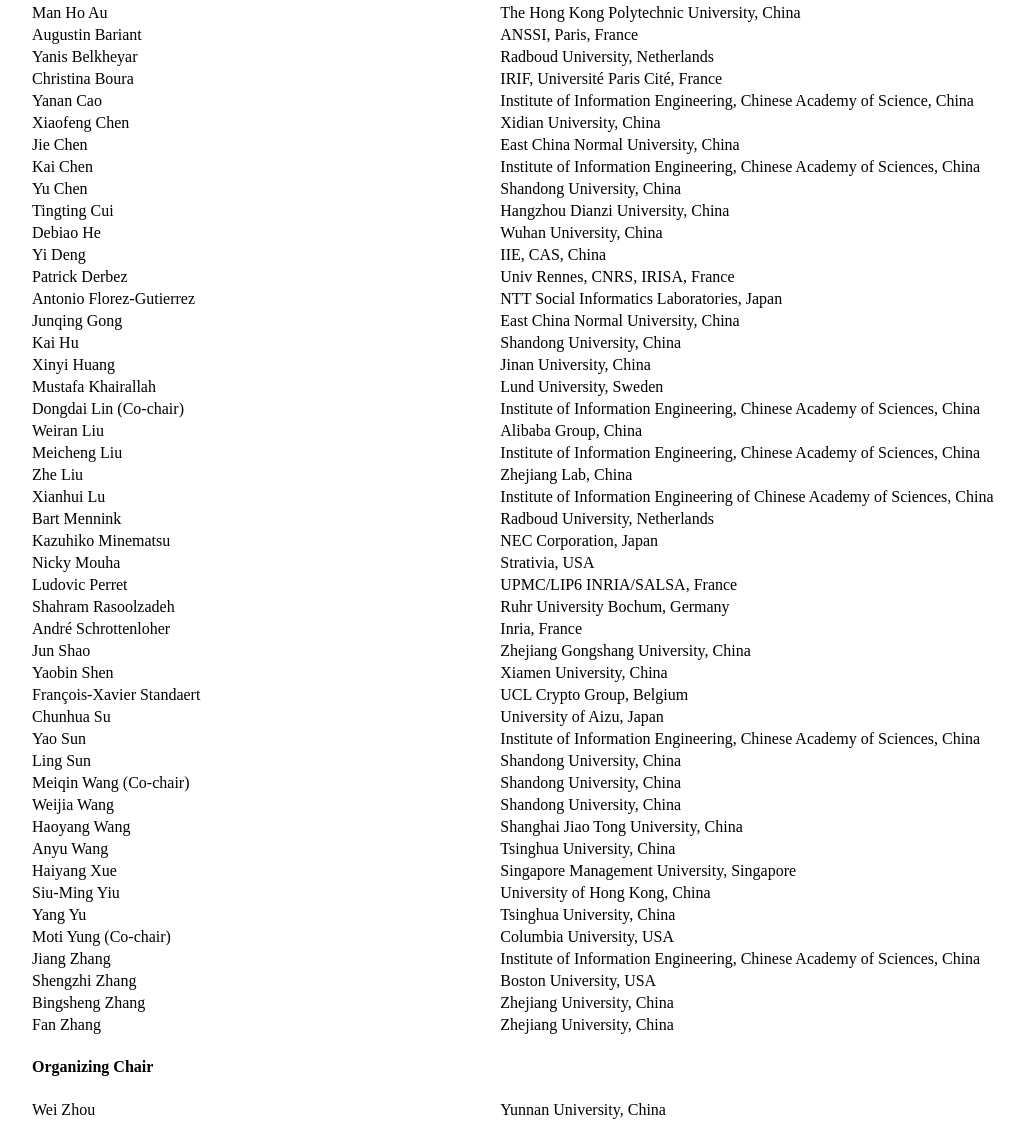
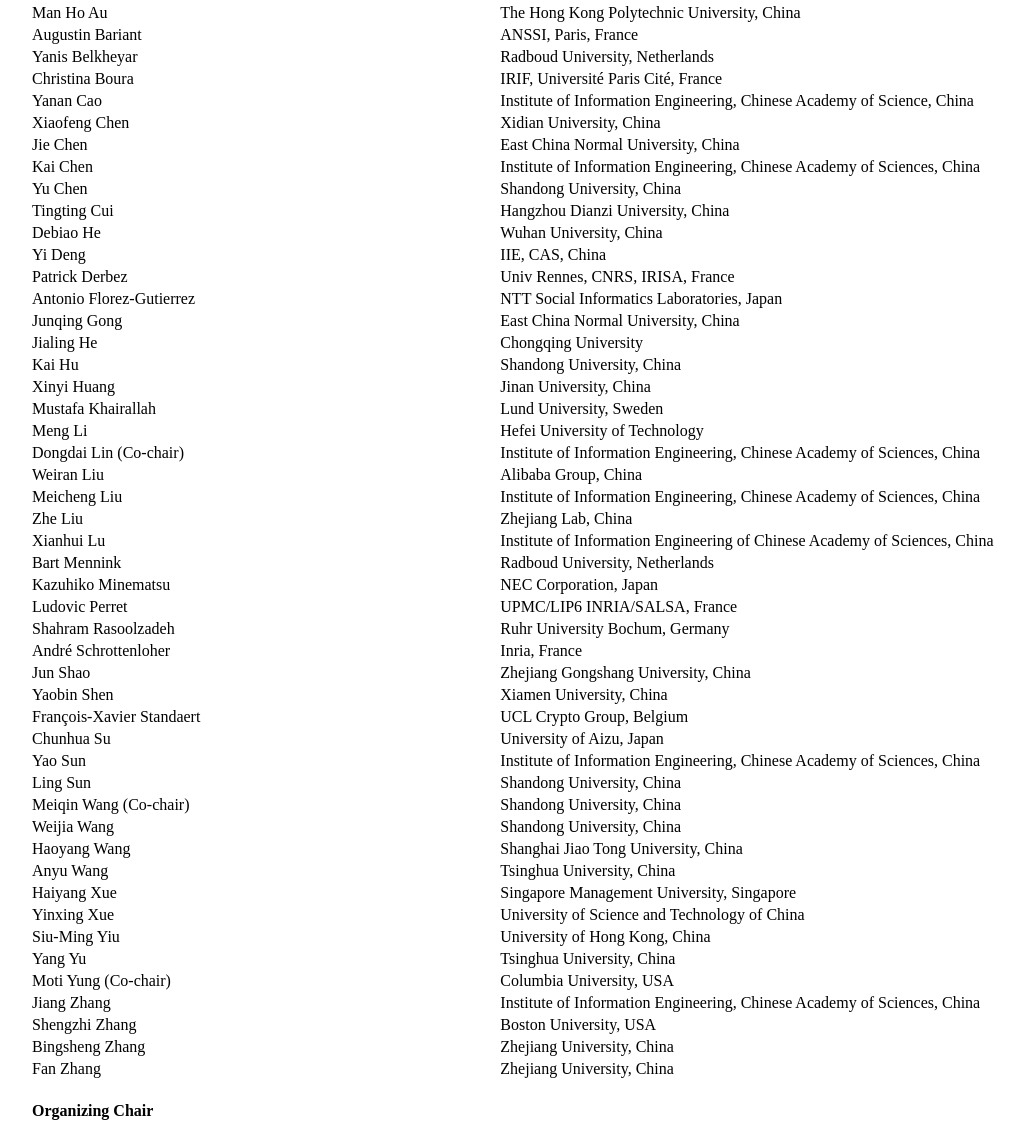
Before and after one commit to Inscrypt2024/inscrypt2024.github.io, a plain HTML site: page committees.html in a window 1280 px wide. Shown: the part 431-1556 px from the top of the page, without its empty margins (28-1052 px from the left). Drawn offline with Linux system fonts and the light colour scheme.

Commit message:
Update committees.html

```diff
--- a/committees.html
+++ b/committees.html
@@ -182,6 +182,10 @@
 
 
 				<tr>
+					<td class = 'tdName'>Jialing He</td>
+					<td class = 'tdUniversity'>Chongqing University</td>
+				</tr>
+				<tr>
 					<td class = 'tdName'>Kai Hu</td>
 					<td class = 'tdUniversity'>Shandong University, China</td>
 				</tr>
@@ -194,6 +198,11 @@
 					<td class = 'tdName'>Mustafa Khairallah</td>
 					<td class = 'tdUniversity'>Lund University, Sweden</td>
 				</tr>
+				<tr>
+					<td class = 'tdName'>Meng Li</td>
+					<td class = 'tdUniversity'>Hefei University of Technology</td>
+				</tr>
+
 				<tr>
 					<td class = 'tdName'>Dongdai Lin (Co-chair)</td>
 					<td class = 'tdUniversity'>Institute of Information Engineering, Chinese Academy of Sciences, China</td>
@@ -228,10 +237,6 @@
 					<td class = 'tdUniversity'>NEC Corporation, Japan</td>
 				</tr>
 
-				<tr>
-					<td class = 'tdName'>Nicky Mouha</td>
-					<td class = 'tdUniversity'>Strativia, USA</td>
-				</tr>
 				<tr>
 					<td class = 'tdName'>Ludovic Perret</td>
 					<td class = 'tdUniversity'>UPMC/LIP6 INRIA/SALSA, France</td>
@@ -296,6 +301,10 @@
 				<tr>
 					<td class = 'tdName'>Haiyang Xue</td>
 					<td class = 'tdUniversity'>Singapore Management University, Singapore</td>
+				</tr>
+				<tr>
+					<td class = 'tdName'>Yinxing Xue</td>
+					<td class = 'tdUniversity'>University of Science and Technology of China</td>
 				</tr>
 				<tr>
 					<td class = 'tdName'>Siu-Ming Yiu</td>
```
